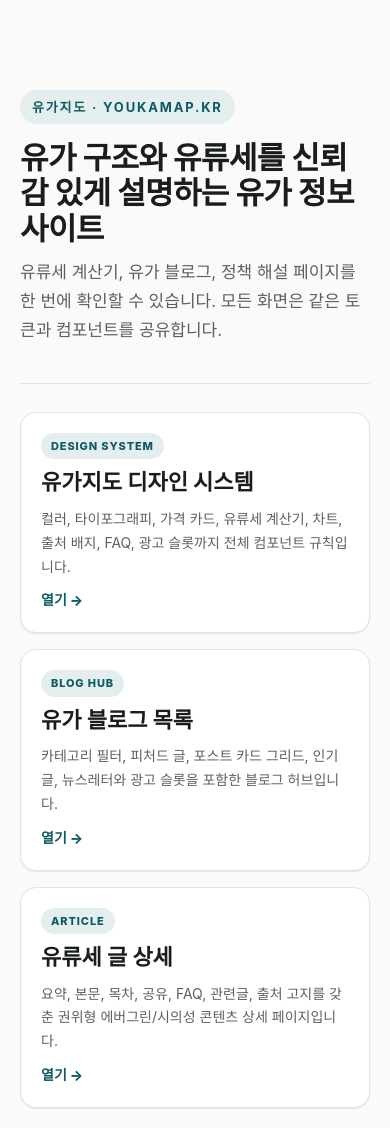
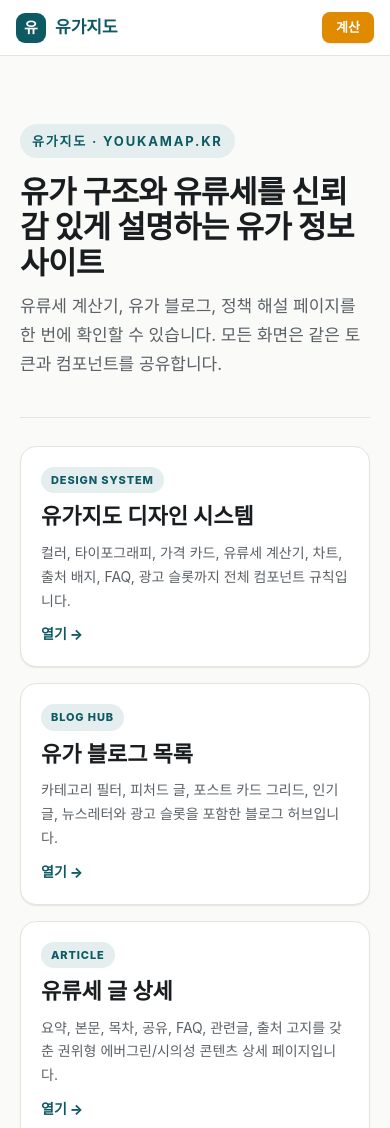
Before and after one commit to lsk7209/youkamap.kr, a plain HTML site: page index.html in a window 390 px wide. Shown: the top 1128 px of the page. Drawn offline with Linux system fonts and the light colour scheme; a web font is replaced by a local one.

Commit message:
Give the homepage a proper site shell
Add the shared global header to the homepage and tighten mobile home layout so the root page reads as a complete website with header, content, and footer.

Constraint: Reuse the existing static HTML component system without adding dependencies or changing content routes.

Rejected: Build a new landing-page framework | The existing site already has reusable header/footer components.

Confidence: high

Scope-risk: narrow

Directive: Keep homepage navigation aligned with /blog/, /blog/fuel-tax-cut-extension/, /privacy/, and /contact/.

Tested: local links and JSON-LD parser over 13 HTML files; node --check app.js scenes.js blog.js article.js tweaks.js; local Chrome mobile/desktop screenshots for homepage.

Not-tested: GSC sitemap re-submit because this change does not affect sitemap URLs.

```diff
--- a/index.html
+++ b/index.html
@@ -24,7 +24,7 @@
   .home {
     max-width: 1040px;
     margin: 0 auto;
-    padding: 56px 20px 96px;
+    padding: 34px 20px 96px;
   }
   .home-hero {
     padding: 34px 0 38px;
@@ -101,9 +101,24 @@
   }
   @media (max-width: 560px) {
     .home { padding-inline: 20px; }
+    .home-top-cta {
+      max-width: 62px;
+      overflow: hidden;
+      text-overflow: clip;
+      white-space: nowrap;
+    }
+    .home-top-cta .full { display: none; }
     .home-hero h1 {
+      max-inline-size: min(100%, 350px);
       font-size: 31px;
       line-height: 1.14;
+    }
+    .home-hero,
+    .home-hero p,
+    .home-card,
+    .home-card h2,
+    .home-card p {
+      max-inline-size: min(100%, 350px);
     }
     .home-hero h1,
     .home-hero p,
@@ -141,6 +156,19 @@
 </script>
 </head>
 <body>
+<div class="blog-shell">
+  <header class="site-header" data-screen-label="홈 헤더">
+    <a class="brand" href="/" aria-label="유가지도 홈"><span class="brand-mark">유</span>유가지도</a>
+    <nav class="site-nav" aria-label="주요 메뉴">
+      <a href="/" style="color:var(--primary);font-weight:700">홈</a>
+      <a href="/blog/">블로그</a>
+      <a href="/blog/fuel-tax-cut-extension/">유류세</a>
+      <a href="/privacy/">개인정보</a>
+      <a href="/contact/">문의</a>
+    </nav>
+    <a class="btn btn-primary btn-sm header-cta home-top-cta" href="/유가지도 디자인 시스템.html"><span class="full">유류세 </span>계산</a>
+  </header>
+</div>
 <main class="home">
   <header class="home-hero">
     <span class="eyebrow">유가지도 · youkamap.kr</span>
@@ -175,6 +203,7 @@
       <a href="/contact/">문의</a>
     </div>
     <p class="footer-disc"><b>데이터 출처:</b> 한국석유공사 오피넷, 공공데이터포털, 정부 고시를 우선합니다. 일부 콘텐츠는 AI 작성 보조를 사용할 수 있으며 수치와 출처는 공개 자료를 기준으로 검수합니다.</p>
-  </footer></main>
+  </footer>
+</main>
 </body>
 </html>
```
